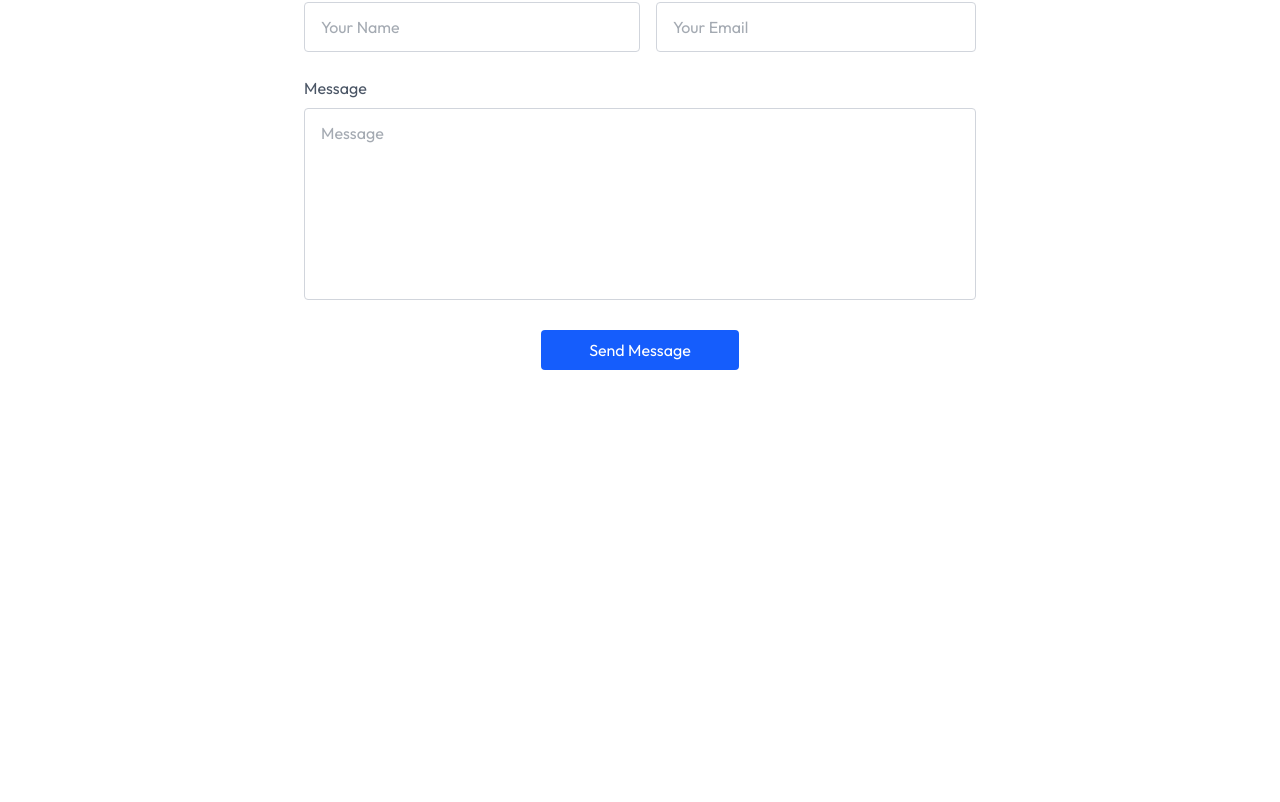
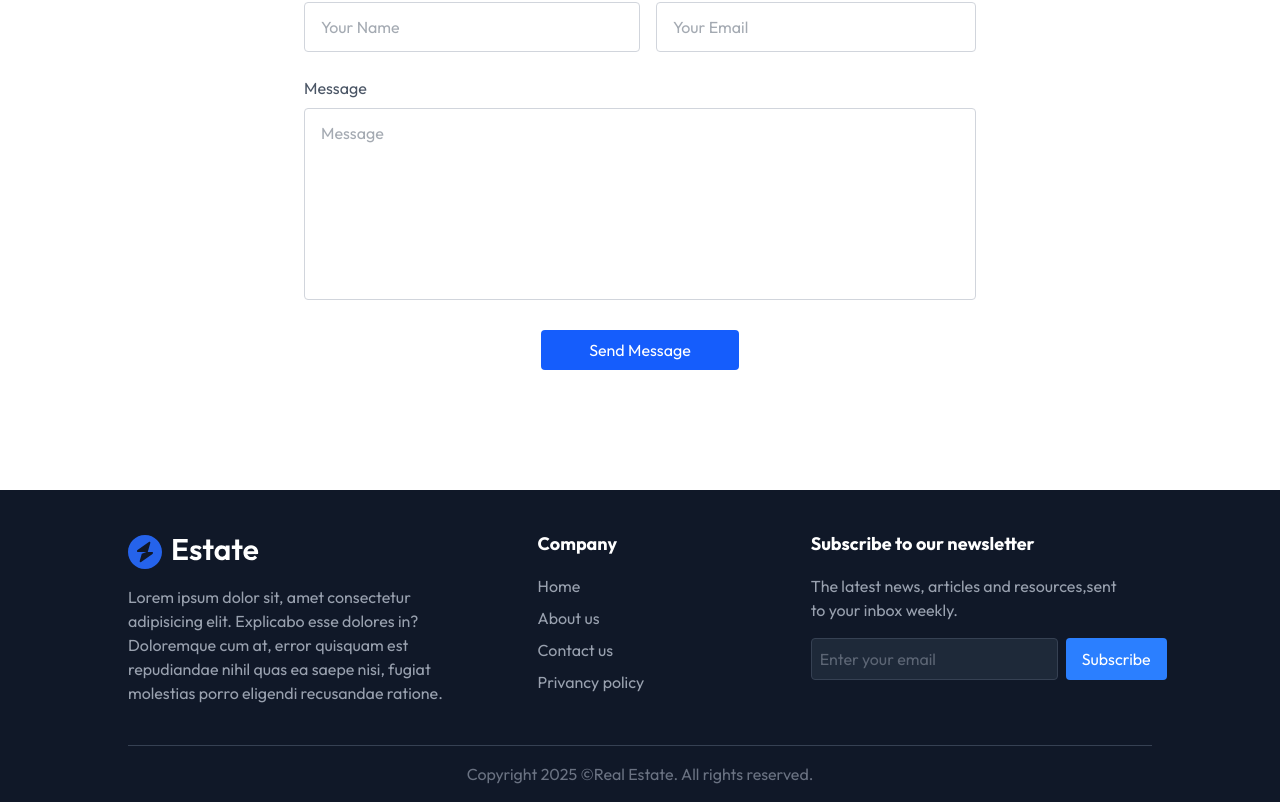
Before and after one commit to Dulanga2002/Dream-Homes, a React (Vite) app: page / in a window 1280 px wide. Shown: the part 3784-4586 px from the top of the page. Before the commit the page ends 4274 px from the top, so only its background shows below. Built offline with nearby package versions, Linux system fonts and the light colour scheme.

Commit message:
create the footer section

```diff
--- a/package.json
+++ b/package.json
@@ -12,8 +12,10 @@
   "dependencies": {
     "@tailwindcss/postcss": "^4.1.13",
     "@tailwindcss/vite": "^4.1.13",
+    "framer-motion": "^12.23.22",
     "react": "^19.1.1",
-    "react-dom": "^19.1.1"
+    "react-dom": "^19.1.1",
+    "react-toastify": "^11.0.5"
   },
   "devDependencies": {
     "@eslint/js": "^9.35.0",
--- a/src/App.jsx
+++ b/src/App.jsx
@@ -3,15 +3,20 @@
 import Projects from './components/Projects'
 import Testimonials from './components/Testimonials'
 import Contact from './components/Contact'
+import { ToastContainer } from 'react-toastify';
+import 'react-toastify/dist/ReactToastify.css';
+import Footer from './components/Footer'
 
 function App() {
   return (
     <div className='w-full overflow-hidden'>
+        <ToastContainer/>
         <Header/>
         <About/>
         <Projects/>
         <Testimonials/>
         <Contact/>
+        <Footer/>
     </div>
   )
 }
--- a/src/components/Contact.jsx
+++ b/src/components/Contact.jsx
@@ -1,4 +1,6 @@
 import React from 'react'
+import { toast } from 'react-toastify';
+
 
 function Contact() {
     const [result, setResult] = React.useState("");
@@ -19,11 +21,11 @@
 
     if (data.success) {
       setResult("");
-      alert("Form Submitted Successfully");
+      toast.success("Form Submitted Successfully");
       event.target.reset();
     } else {
       console.log("Error", data);
-      alert(data.message)
+      toast.error(data.message || "Something went wrong");
       setResult("");
     }
   };
--- /dev/null
+++ b/src/components/Footer.jsx
@@ -0,0 +1,57 @@
+import React from "react";
+import { assets } from "../assets/assets";
+
+function Footer() {
+  return (
+    <div
+      className="pt-10 px-4 md:px-20 lg:px-32 bg-gray-900 w-full overflow-hidden"
+      id="Footer"
+    >
+      <div className="container mx-auto flex flex-col md:flex-row justify-between items-start ">
+        <div className="w-full md:w-1/3 mb-8 md:mb-0">
+          <img src={assets.logo_dark} alt="" />
+          <p className="text-gray-400 mt-4">
+            Lorem ipsum dolor sit, amet consectetur adipisicing elit. Explicabo
+            esse dolores in? Doloremque cum at, error quisquam est repudiandae
+            nihil quas ea saepe nisi, fugiat molestias porro eligendi recusandae
+            ratione.
+          </p>
+        </div>
+        <div className="w-full md:w-1/5 mb-8 md:mb-0">
+          <h3 className="text-white text-lg font-bold mb-4">Company</h3>
+          <ul className="flex flex-col gap-2 text-gray-400">
+            <a href="#Header" className="hover:text-white">
+              Home
+            </a>
+            <a href="#About" className="hover:text-white">
+              About us
+            </a>
+            <a href="#Contact" className="hover:text-white">
+              Contact us
+            </a>
+            <a href="#" className="hover:text-white">
+              Privancy policy
+            </a>
+          </ul>
+        </div>
+        <div className="w-full md:w-1/3">
+          <h3 className="text-white text-lg font-bold mb-4">
+            Subscribe to our newsletter
+          </h3>
+          <p className="text-gray-400 mb-4 max-w-80">
+            The latest news, articles and resources,sent to your inbox weekly.
+          </p>
+          <div className="flex gap-2 ">
+            <input type="email" placeholder="Enter your email" className="p-2 rounded bg-gray-800 text-gray-400 border border-gray-700 focus:outline-none w-full md:w-auto " />
+            <button className="p-2 px-4 rounded bg-blue-500 text-white ">Subscribe</button>
+          </div>
+        </div>
+      </div>
+      <div className="border-t border-gray-700 mt-10 py-4 text-center text-gray-500">
+        Copyright 2025 ©Real Estate. All rights reserved.
+      </div>
+    </div>
+  );
+}
+
+export default Footer;
--- a/src/components/Header.jsx
+++ b/src/components/Header.jsx
@@ -1,5 +1,7 @@
 import React from "react";
 import Navbar from "./navbar";
+import { motion } from "framer-motion";
+
 
 function Header() {
   return (
```
Also changed, not shown: 1 other file (tests, documents, lock files or other folders).
